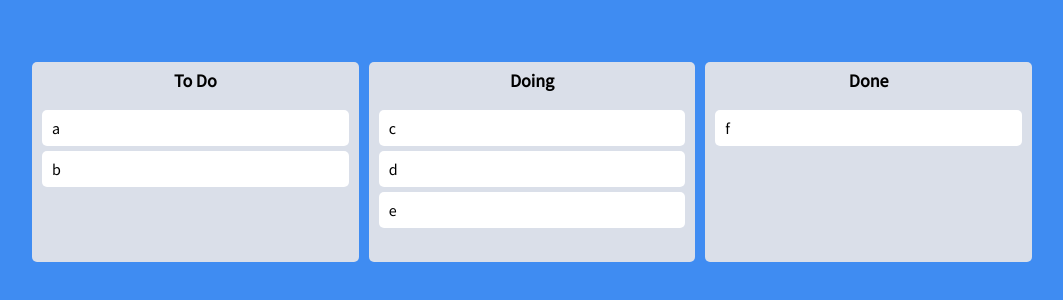
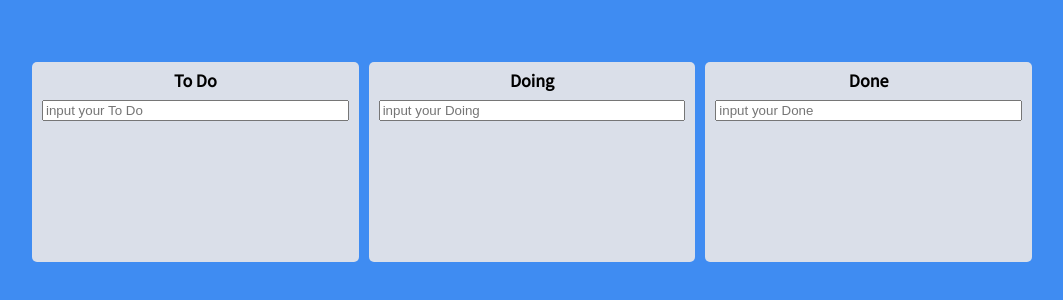
Before and after one commit to sangminlee98/Kanban-Board, a React (Create React App) app: page / in a window 1280 px wide. Shown: the part 238-538 px from the top of the page, without its empty margins (108-1171 px from the left). Built offline with nearby package versions, Linux system fonts and the light colour scheme.

Commit message:
implement input board item function self

```diff
--- a/src/App.tsx
+++ b/src/App.tsx
@@ -26,18 +26,11 @@ function App() {
   const [toDos, setToDos] = useRecoilState(toDoState);
   const onDragEnd = ({destination, source, draggableId}: DropResult) => {
     if(!destination) return;
-    // if(!destination) return;
-    // setToDos((prev) => {
-    //   const toDosCopy = [...prev];
-    //   toDosCopy.splice(source.index, 1);
-    //   toDosCopy.splice(destination?.index!, 0, draggableId);
-    //   return toDosCopy;
-    // })
     if(source.droppableId === destination?.droppableId) {
       const cat = source.droppableId;
       const toDosCopy = [...toDos[cat]];
-      toDosCopy.splice(source.index,1);
-      toDosCopy.splice(destination.index,0,draggableId);
+      const target = toDosCopy.splice(source.index,1);
+      toDosCopy.splice(destination.index,0, ...target);
       setToDos((prev) =>  {
         return {
         ...prev,
@@ -48,9 +41,9 @@ function App() {
       const sourceCat = source.droppableId;
       const destinationCat = destination.droppableId;
       const sourceCatList = [...toDos[sourceCat]];
-      sourceCatList.splice(source.index,1);
+      const target = sourceCatList.splice(source.index,1);
       const destinationList = [...toDos[destinationCat]];
-      destinationList.splice(destination.index,0,draggableId);
+      destinationList.splice(destination.index,0, ...target);
       setToDos((prev) => {
         return {
           ...prev,
--- a/src/Components/Board.tsx
+++ b/src/Components/Board.tsx
@@ -1,6 +1,9 @@
 import React from 'react';
 import { Droppable } from 'react-beautiful-dnd';
+import { useForm } from 'react-hook-form';
+import { useSetRecoilState } from 'recoil';
 import styled from 'styled-components';
+import { IToDo, toDoState } from '../atoms';
 import DraggableCard from './DraggableCard';
 
 const Wrapper = styled.div`
@@ -17,6 +20,14 @@ const Title = styled.h1`
   margin-bottom: 10px;
   font-size: 18px;
 `;
+const Form = styled.form`
+  width: 100%;
+  margin-bottom: 10px;
+  padding: 0 10px;
+  input {
+    width: 100%;
+  }
+`;
 
 interface IAreaProps {
   isDraggingOver: boolean;
@@ -31,18 +42,37 @@ const Area = styled.div<IAreaProps>`
 `;
 
 interface IBoardProps {
-  toDos: string[];
+  toDos: IToDo[];
   boardId: string;
+}
+interface IForm {
+  toDo: string;
 }
 
 const Board = ({boardId, toDos}: IBoardProps) => {
+  const {register, handleSubmit, setValue} = useForm<IForm>();
+  const setToDoState = useSetRecoilState(toDoState);
+  const onValid = (data: IForm) => {
+    const id = Date.now();
+    const newToDoState: IToDo = {id, text: data.toDo};
+    setToDoState((prev) => {
+      return {
+        ...prev,
+        [boardId]: [...prev[boardId], newToDoState]
+      }
+    })
+    setValue('toDo', "");
+  }
   return (
     <Wrapper>
       <Title>{boardId}</Title>
+      <Form onSubmit={handleSubmit(onValid)}>
+        <input {...register('toDo', {required: true})} type="text" placeholder={`input your ${boardId}`}/>
+      </Form>
       <Droppable droppableId={boardId}>
         {(provided, snapshot) => (
         <Area isDraggingOver={snapshot.isDraggingOver} draggingFromThisWith={Boolean(snapshot.draggingFromThisWith)} ref={provided.innerRef} {...provided.droppableProps}>
-          {toDos.map((toDo, index) => <DraggableCard key={toDo} toDo={toDo} index={index}/>)}
+          {toDos.map((toDo, index) => <DraggableCard key={toDo.id} toDoId={toDo.id} toDoText={toDo.text} index={index}/>)}
           {provided.placeholder}
         </Area>)}
       </Droppable>
--- a/src/Components/DraggableCard.tsx
+++ b/src/Components/DraggableCard.tsx
@@ -12,15 +12,16 @@ const Card = styled.div<{isDragging: boolean}>`
 `;
 
 interface IDraggableCardProps {
-  toDo: string;
+  toDoId: number;
+  toDoText: string;
   index: number;
 }
-const DraggableCard = ({toDo, index}: IDraggableCardProps) => {
+const DraggableCard = ({toDoId, toDoText, index}: IDraggableCardProps) => {
   return (
-    <Draggable draggableId={toDo} index={index}>
+    <Draggable draggableId={toDoId+""} index={index}>
       {(provided, snapshot) => (
         <Card isDragging={snapshot.isDragging} ref={provided.innerRef} {...provided.draggableProps} {...provided.dragHandleProps}>
-          {toDo}
+          {toDoText}
         </Card>)}
     </Draggable>
   );
--- a/src/atoms.ts
+++ b/src/atoms.ts
@@ -1,13 +1,18 @@
 import { atom } from 'recoil';
 
+export interface IToDo {
+  id: number;
+  text: string;
+}
+
 interface IToDoState {
-  [key: string]: string[];
+  [key: string]: IToDo[];
 }
 export const toDoState = atom<IToDoState>({
   key: 'toDo',
   default: {
-    "To Do": ["a", "b"],
-    Doing: ["c", "d", "e"],
-    Done: ["f"]
+    "To Do": [],
+    Doing: [],
+    Done: []
   },
 })
```
